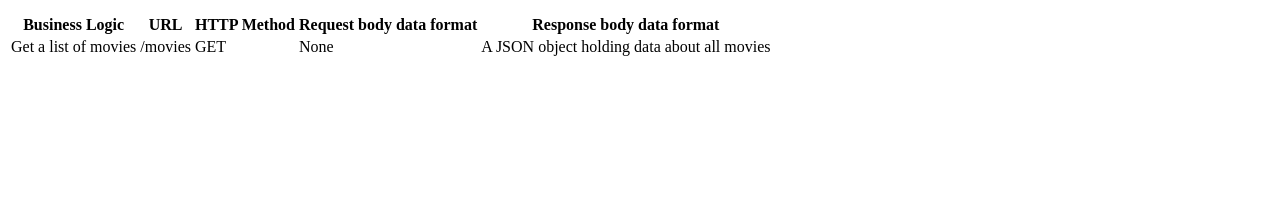
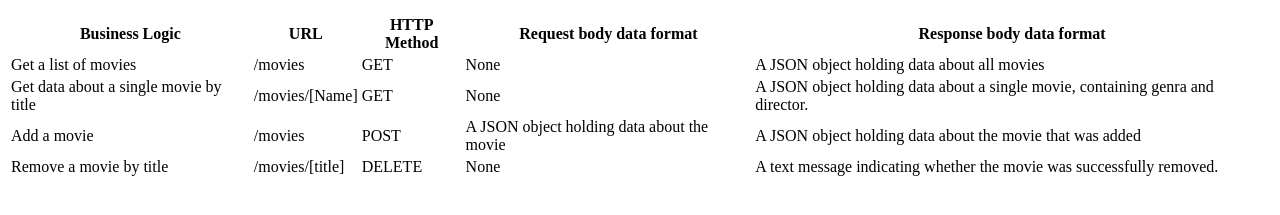
Before and after one commit to MichaelHagler/movie_api, a website: page public/documentation.html in a window 1280 px wide. Shown: the part 119-334 px from the top of the page. Drawn offline with Linux system fonts and the light colour scheme.

Commit message:
table add with endpoints

```diff
--- a/public/documentation.html
+++ b/public/documentation.html
@@ -30,6 +30,30 @@
       <td>None</td>
       <td>A JSON object holding data about all movies</td>
     </tr>
+    <tr>
+      <td>Get data about a single movie by title</td>
+      <td>/movies/[Name]</td>
+      <td>GET</td>
+      <td>None</td>
+      <td>A JSON object holding data about a single movie, containing
+        genra and director.
+      </td>
+    </tr>
+    <tr>
+      <td>Add a movie</td>
+      <td>/movies</td>
+      <td>POST</td>
+      <td>A JSON object holding data about the movie</td>
+      <td>A JSON object holding data about the movie that was added</td>
+    </tr>
+    <tr>
+      <td>Remove a movie by title</td>
+      <td>/movies/[title]</td>
+      <td>DELETE</td>
+      <td>None</td>
+      <td>A text message indicating whether the movie was successfully
+        removed.
+      </td>
   </table>
 
 </body>
```
